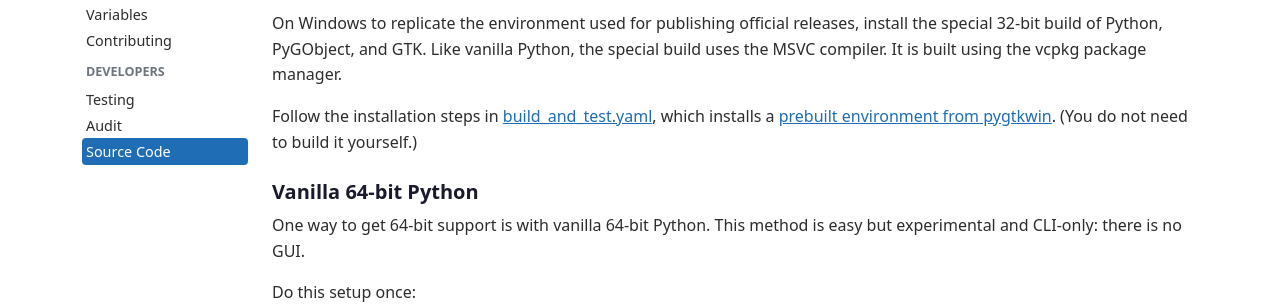
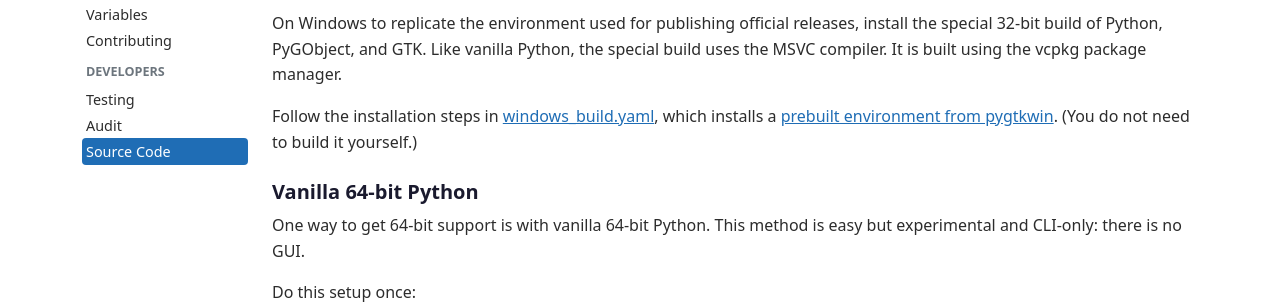
Before and after one commit to bleachbit/docs, a Jekyll site: the page built from src/_docs/running-from-source-code.md, in a window 1280 px wide and 900 px high, scrolled down 439 px. Shown: the part 155-459 px from the top of the window. Built offline with Jekyll 4.4.1, drawn with Linux system fonts in a browser that asks for light colours.

Commit message:
Update URL to workflow that recently became 404
This commit today changed it
https://github.com/bleachbit/bleachbit/commit/d8b64fec8ca57c17045f5366153a5bc97b43e792

```diff
--- a/src/_docs/running-from-source-code.md
+++ b/src/_docs/running-from-source-code.md
@@ -23,7 +23,7 @@ On Windows to replicate the environment used for publishing official releases,
 install the special 32-bit build of Python, PyGObject, and GTK. Like vanilla Python,
 the special build uses the MSVC compiler. It is built using the vcpkg package manager.
 
-Follow the installation steps in [build_and_test.yaml](https://github.com/bleachbit/bleachbit/blob/master/.github/workflows/build_and_test.yaml),
+Follow the installation steps in [windows_build.yaml](https://github.com/bleachbit/bleachbit/blob/master/.github/workflows/windows_build.yaml),
 which installs a [prebuilt environment from pygtkwin](https://github.com/bleachbit/pygtkwin). (You do not need
 to build it yourself.)
 
```
